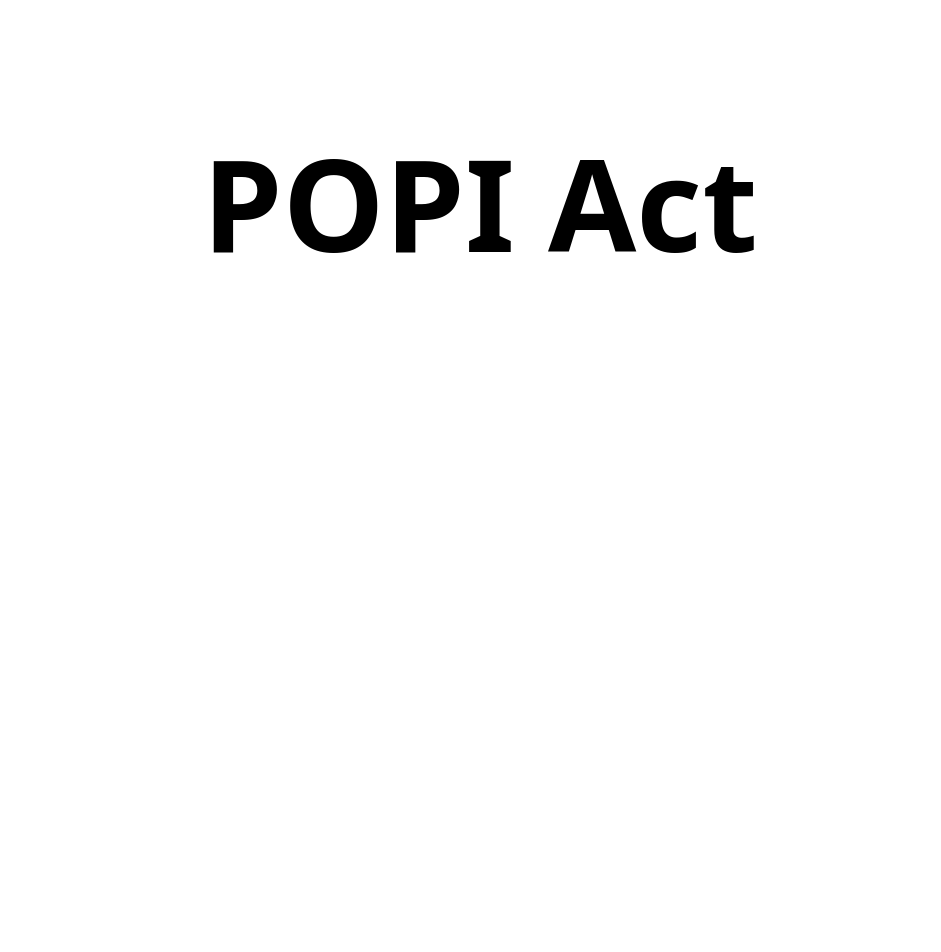
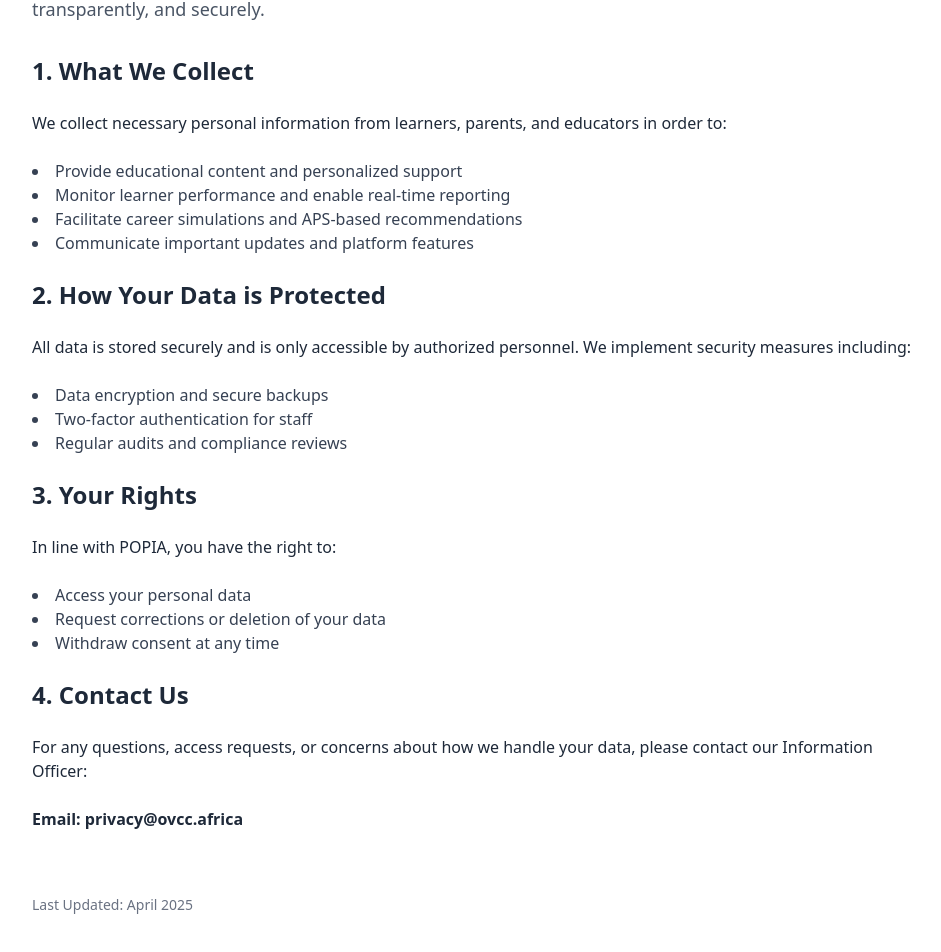
Before and after one commit to Ubaton/ovcc, a Next.js app: page /popi-act in a window 1280 px wide. Shown: the part 197-1149 px from the top of the page, without its empty margins (160-1101 px from the left). Before the commit the page ends 800 px from the top, so only its background shows below. Built offline with nearby package versions, Linux system fonts and the light colour scheme.

Commit message:
popi act page update

```diff
--- a/app/popi-act/page.tsx
+++ b/app/popi-act/page.tsx
@@ -2,10 +2,64 @@ import React from 'react';
 
 const page = () => {
   return (
-    <div className="min-h-screen flex justify-center items-center bg-white text-black">
-      <h1 className="text-9xl font-bold">POPI Act</h1>
-    </div>
+    <section className="bg-white text-gray-800 px-6 py-16 md:px-24">
+      <div className="max-w-4xl mx-auto space-y-8">
+        <h1 className="text-3xl md:text-4xl font-bold text-mirage">
+          POPIA Compliance Statement
+        </h1>
+        <p className="text-gray-600 text-lg">
+          At OVCC, your privacy matters. We are fully committed to complying with the Protection of Personal Information Act (POPIA) and ensuring that all personal information collected is used lawfully, transparently, and securely.
+        </p>
+
+        <div className="space-y-6">
+          <h2 className="text-2xl font-semibold text-mirage">1. What We Collect</h2>
+          <p>
+            We collect necessary personal information from learners, parents, and educators in order to:
+          </p>
+          <ul className="list-disc list-inside text-gray-700">
+            <li>Provide educational content and personalized support</li>
+            <li>Monitor learner performance and enable real-time reporting</li>
+            <li>Facilitate career simulations and APS-based recommendations</li>
+            <li>Communicate important updates and platform features</li>
+          </ul>
+
+          <h2 className="text-2xl font-semibold text-mirage">2. How Your Data is Protected</h2>
+          <p>
+            All data is stored securely and is only accessible by authorized personnel. We implement security measures including:
+          </p>
+          <ul className="list-disc list-inside text-gray-700">
+            <li>Data encryption and secure backups</li>
+            <li>Two-factor authentication for staff</li>
+            <li>Regular audits and compliance reviews</li>
+          </ul>
+
+          <h2 className="text-2xl font-semibold text-mirage">3. Your Rights</h2>
+          <p>
+            In line with POPIA, you have the right to:
+          </p>
+          <ul className="list-disc list-inside text-gray-700">
+            <li>Access your personal data</li>
+            <li>Request corrections or deletion of your data</li>
+            <li>Withdraw consent at any time</li>
+          </ul>
+
+          <h2 className="text-2xl font-semibold text-mirage">4. Contact Us</h2>
+          <p>
+            For any questions, access requests, or concerns about how we handle your data, please contact our Information Officer:
+          </p>
+          <p className="text-mirage font-semibold">
+            Email: privacy@ovcc.africa
+          </p>
+        </div>
+
+        <div className="pt-8">
+          <p className="text-sm text-gray-500">
+            Last Updated: April 2025
+          </p>
+        </div>
+      </div>
+    </section>
   );
-};
+}
 
 export default page;
```
